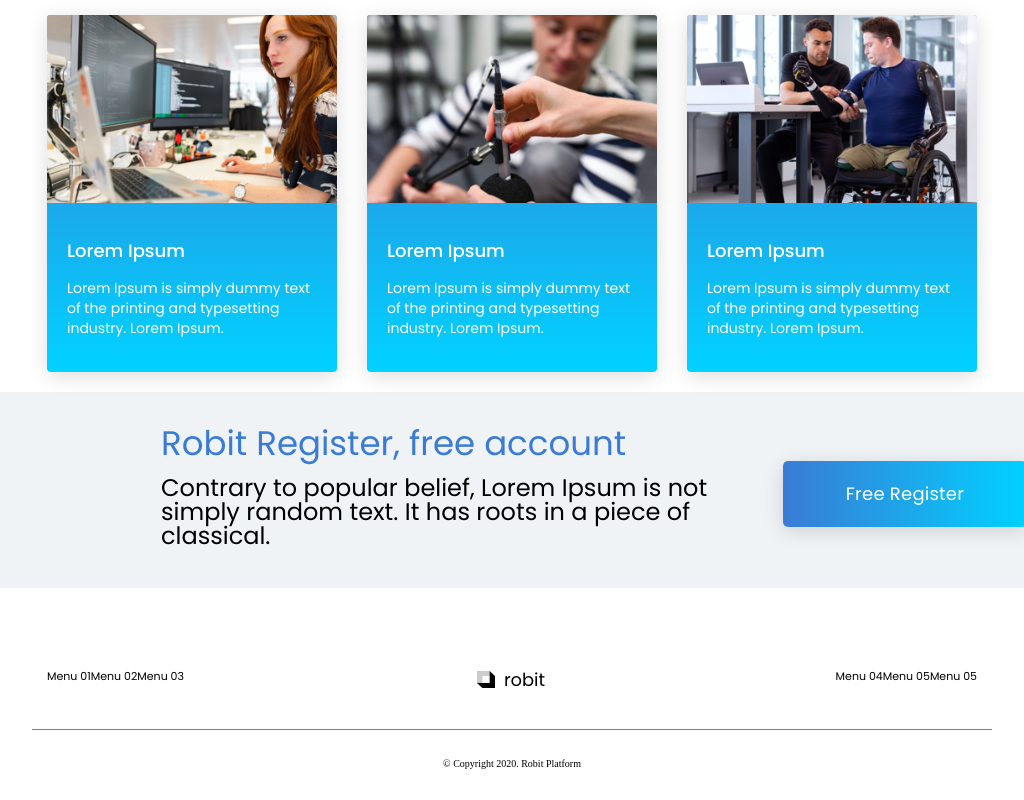
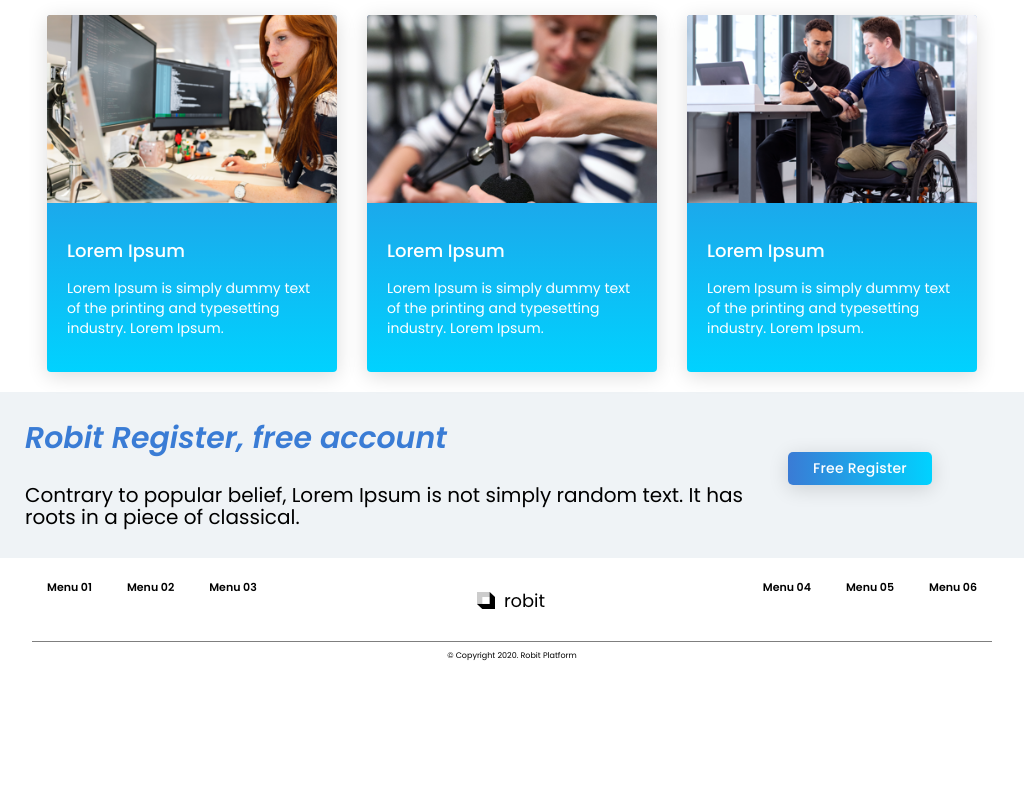
Before and after one commit to sametyagmur/robit_challenge, a React (Create React App) app: page / in a window 1024 px wide. Shown: the part 1914-2714 px from the top of the page. After the commit the page ends 2584 px from the top, so only its background shows below. Built offline with nearby package versions, Linux system fonts and the light colour scheme.

Commit message:
final commit

```diff
--- a/src/components/Footer/Footer.css
+++ b/src/components/Footer/Footer.css
@@ -1,25 +1,35 @@
-.copyright{
-    font-size: 10px;
-    color: #000000;
-    font-family: Poppins-Regular;
-    text-align: center;
-    border-top: 1px solid rgba(0,0,0,0.50);
-    padding-bottom: 31px;
-    padding-top: 29px;
+.footer-area .register{
+    background-color: #EFF3F6;
+    font-family: 'Poppins', sans-serif;
+    margin-bottom: 79px;
+    }
+
+.footer-area .register h4{
+        color: #3A7CD5 ;
+        font-size: 34px;
+        font-weight: 600;
+        font-style: italic;
+        padding-left: 146px;
+        padding-top: 34px;
+        padding-bottom: 16px;
 }
+
+.footer-area .register p{
+    color: #000000 ;
+    font-size: 24px;
+    font-weight: 400;
+    padding-left: 146px;
+}
+
 .footer-menu{
     padding-bottom: 34px;
     text-align: center;
 }
 
-.footer-area .register{
-background-color: #EFF3F6;
-margin-bottom: 79px;
-}
-
 .footer-area .btn{
     background: linear-gradient(to right,#3A7BD5,#00D2FF );
     border: none;
+    font-weight: 500;
     border-radius: 5px;
     width: 244px;
     height: 66px;
@@ -35,27 +45,17 @@ margin-bottom: 79px;
         padding-bottom: 61px ;
         padding-right: 144px;
 }
-.footer-area .register h4{
-    color: #3A7CD5 ;
-    font-size: 34px;
-    font-family:'Poppins', sans-serif;
-    padding-left: 146px;
-    padding-top: 34px;
-    padding-bottom: 16px;
-}
-.footer-area .register p{
-    color: #000000 ;
-    font-size: 24px;
-    font-family: 'Poppins', sans-serif;
-    padding-left: 146px;
-}
+
 .footer-menu-left{
     text-align: left;
 }
 .footer-menu-left a{
 font-size: 11px;
 font-family: 'Poppins', sans-serif;
+font-weight: 600;
 color: #000000 ;
+padding-right: 92px;
+text-decoration: none;
 }
 .footer-menu-right{
     text-align: right;
@@ -64,6 +64,261 @@ color: #000000 ;
 .footer-menu-right a{
     font-size: 11px;
     font-family: 'Poppins', sans-serif;
+    font-weight: 600;
     color: #000000 ;
+    padding-left: 92px;
+    text-decoration: none;
+}
 
+.copyright{
+    font-size: 10px;
+    color: #000000;
+    font-family: 'Poppins', sans-serif;
+    font-weight: 400;
+    text-align: center;
+    border-top: 1px solid rgba(0,0,0,0.5);
+    padding-bottom: 31px;
+    padding-top: 29px;
+}
+
+
+@media only screen and (max-width:575px){
+    .footer-area .register{
+        margin-bottom: 20px;
     }
+
+    .footer-area .register h4{
+            font-size: 24px;
+            line-height: 26px;
+            padding: 30px 10px 30px 10px;
+    }
+
+    .footer-area .register p{
+        font-size: 18px;
+        padding: 0px 10px 30px 10px;
+    }
+
+    .footer-menu{
+        padding-bottom: 15px;
+    }
+
+    .footer-area .btn{
+        width: 144px;
+        height: 33px;
+        font-size: 14px;
+    }
+
+    .footer-area .footer-register-btn{
+           padding: 10px 0px 20px 20px;
+    }
+
+    .footer-menu-left{
+        text-align: center;
+    }
+
+    .footer-menu-left a{
+    font-size: 11px;
+    padding-right: 5px;
+    }
+
+    .footer-menu-right{
+        text-align: center;
+    }
+
+    .footer-menu-right a{
+    font-size: 11px;
+    padding-left: 5px;
+    }
+
+    .copyright{
+        font-size: 8px;
+        padding-bottom: 10px;
+        padding-top: 10px;
+    }
+
+    .footer-logo{
+        padding:10px 0 10px 0;
+    }
+}
+
+@media only screen and (min-width:576px) and (max-width:767px){
+    .footer-area .register{
+        margin-bottom: 20px;
+    }
+
+    .footer-area .register h4{
+            font-size: 24px;
+            line-height: 26px;
+            padding: 30px 10px 30px 10px;
+    }
+
+    .footer-area .register p{
+        font-size: 18px;
+        padding: 0px 10px 30px 10px;
+    }
+
+    .footer-menu{
+        padding-bottom: 15px;
+    }
+
+    .footer-area .btn{
+        width: 144px;
+        height: 33px;
+        font-size: 14px;
+    }
+
+    .footer-area .footer-register-btn{
+           padding: 10px 0px 20px 20px;
+    }
+
+    .footer-menu-left{
+        text-align: left;
+    }
+
+    .footer-menu-left a{
+    font-size: 11px;
+    padding-right: 10px;
+    }
+
+    .footer-menu-right{
+        text-align: right;
+    }
+
+    .footer-menu-right a{
+    font-size: 11px;
+    padding-left: 10px;
+    }
+
+    .copyright{
+        font-size: 8px;
+        padding-bottom: 10px;
+        padding-top: 10px;
+    }
+
+    .footer-logo{
+        padding:10px 0 10px 0;
+    }
+}
+
+@media only screen and (min-width:768px) and (max-width:991px){
+    .footer-area .register{
+        margin-bottom: 20px;
+    }
+
+    .footer-area .register h4{
+            font-size: 26px;
+            line-height: 28px;
+            padding: 30px 10px 30px 10px;
+    }
+
+    .footer-area .register p{
+        font-size: 18px;
+        padding: 0px 10px 30px 10px;
+    }
+
+    .footer-menu{
+        padding-bottom: 15px;
+    }
+
+    .footer-area .btn{
+        width: 144px;
+        height: 33px;
+        font-size: 14px;
+    }
+
+    .footer-area .footer-register-btn{
+    padding: 50px 0px 20px 20px;
+    }
+
+    .footer-menu-left{
+        text-align: left;
+    }
+
+    .footer-menu-left a{
+    font-size: 12px;
+    padding-right: 20px;
+    }
+
+    .footer-menu-right{
+        text-align: right;
+    }
+
+    .footer-menu-right a{
+    font-size: 12px;
+    padding-left: 20px;
+    }
+
+    .copyright{
+        font-size: 8px;
+        padding-bottom: 10px;
+        padding-top: 10px;
+    }
+
+    .footer-logo{
+        padding:10px 0 10px 0;
+    }
+}
+
+@media only screen and (min-width:992px) and (max-width:1199px){
+    .footer-area .register{
+        margin-bottom: 20px;
+    }
+
+    .footer-area .register h4{
+            font-size: 30px;
+            line-height: 32px;
+            padding: 30px 10px 30px 10px;
+    }
+
+    .footer-area .register p{
+        font-size: 20px;
+        line-height: 22px;
+        padding: 0px 10px 30px 10px;
+    }
+
+    .footer-menu{
+        padding-bottom: 15px;
+    }
+
+    .footer-area .btn{
+        width: 144px;
+        height: 33px;
+        font-size: 14px;
+    }
+
+    .footer-area .footer-register-btn{
+    padding: 60px 0px 20px 20px;
+    }
+
+    .footer-menu-left{
+        text-align: left;
+    }
+
+    .footer-menu-left a{
+    font-size: 11px;
+    padding-right: 35px;
+    }
+
+    .footer-menu-right{
+        text-align: right;
+    }
+
+    .footer-menu-right a{
+    font-size: 11px;
+    padding-left: 35px;
+    }
+
+    .copyright{
+        font-size: 8px;
+        padding-bottom: 10px;
+        padding-top: 10px;
+    }
+
+    .footer-logo{
+        padding:10px 0 10px 0;
+    }
+}
+
+@media only screen and (min-width:1200px) and (max-width:1365px){
+
+}
--- a/src/components/Footer/Footer.js
+++ b/src/components/Footer/Footer.js
@@ -7,11 +7,11 @@ class Footer extends Component{
 <div className="footer-area">
     <div className="container-fluid">
     <div className="register row">
-        <div className="col-lg-9">
+        <div className="col-lg-9 col-md-9">
             <h4>Robit Register, free account</h4>
             <p>Contrary to popular belief, Lorem Ipsum is not simply random text. It has roots in a piece of classical.</p>
         </div>
-        <div className="footer-register-btn col-lg-3">
+        <div className="footer-register-btn col-lg-3 col-md-3">
             <button className="btn btn-primary" type="button">Free Register</button>
         </div>
     </div>
@@ -29,7 +29,7 @@ class Footer extends Component{
         <div className="footer-menu-right col-lg-5">
             <a href="/menu01">Menu 04</a>
             <a href="/menu01">Menu 05</a>
-            <a href="/menu01">Menu 05</a>
+            <a href="/menu01">Menu 06</a>
         </div>
         </div>
         <div className="copyright row">
--- a/src/components/Platform/Platform.css
+++ b/src/components/Platform/Platform.css
@@ -10,6 +10,7 @@
 .platform-area .platform-parag{
     font-size: 28px;
     line-height: 32px;
+    font-weight: 300;
     color: #000000;
     font-family: 'Poppins', sans-serif;
     padding: 0px 102px 49px 0px;
```
Also changed, not shown: 1 other file (tests, documents, lock files or other folders).
